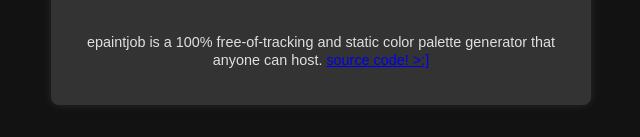
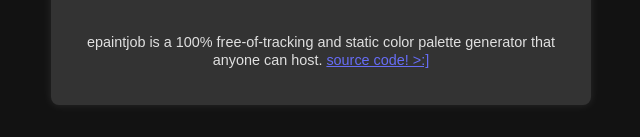
Before and after one commit to gigirassy/Epaintjob, a plain HTML site: page index.html in a window 1280 px wide. Shown: the part 660-797 px from the top of the page, without its empty margins (319-959 px from the left). Drawn offline with Linux system fonts and the light colour scheme.

Commit message:
Update style.css

```diff
--- a/style.css
+++ b/style.css
@@ -11,7 +11,7 @@ body {
 }
 
 a, a:visited {
-    font-color:#676df6;
+    color:#676df6;
     font-weight:400;
 }
 
```
